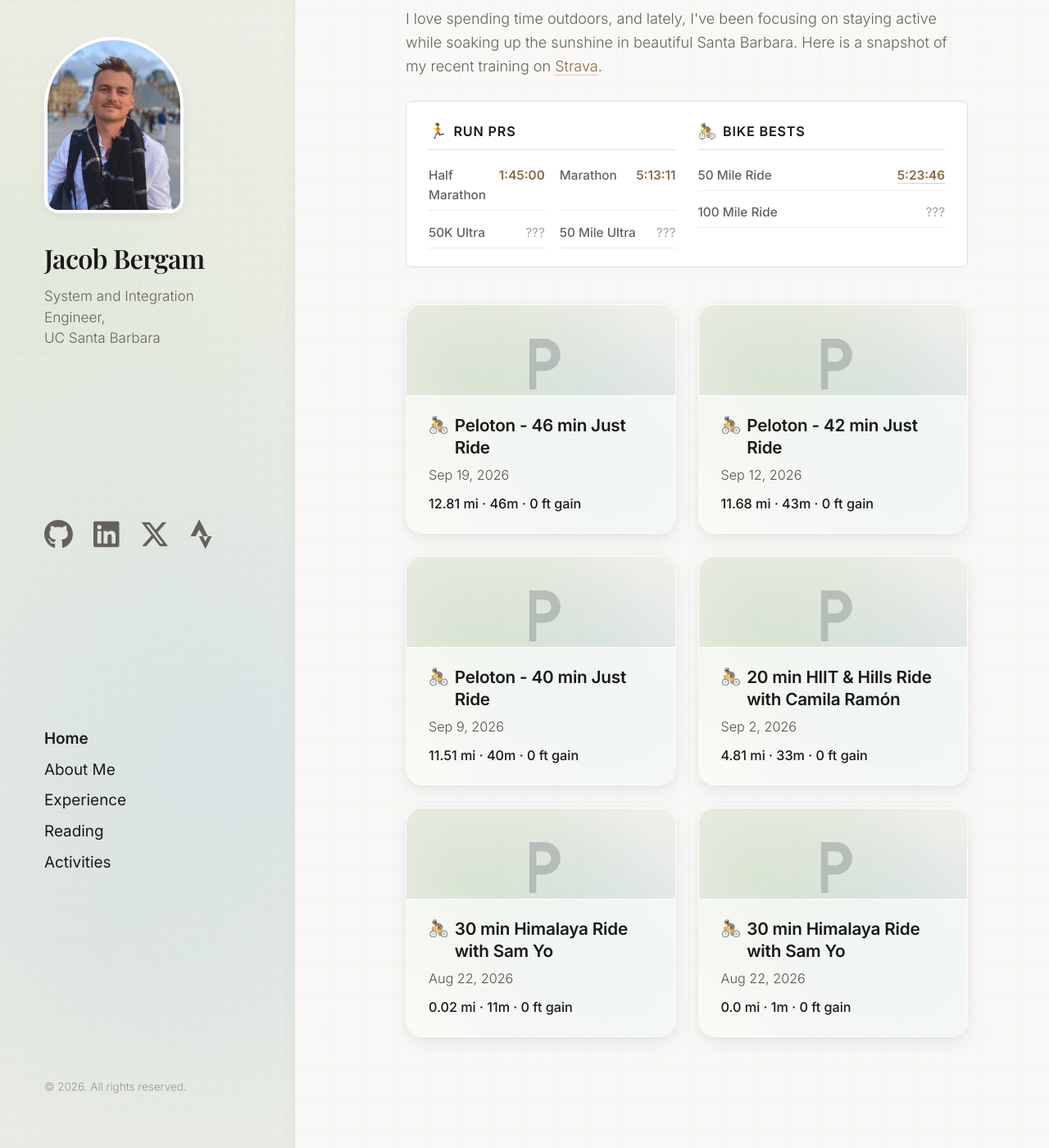
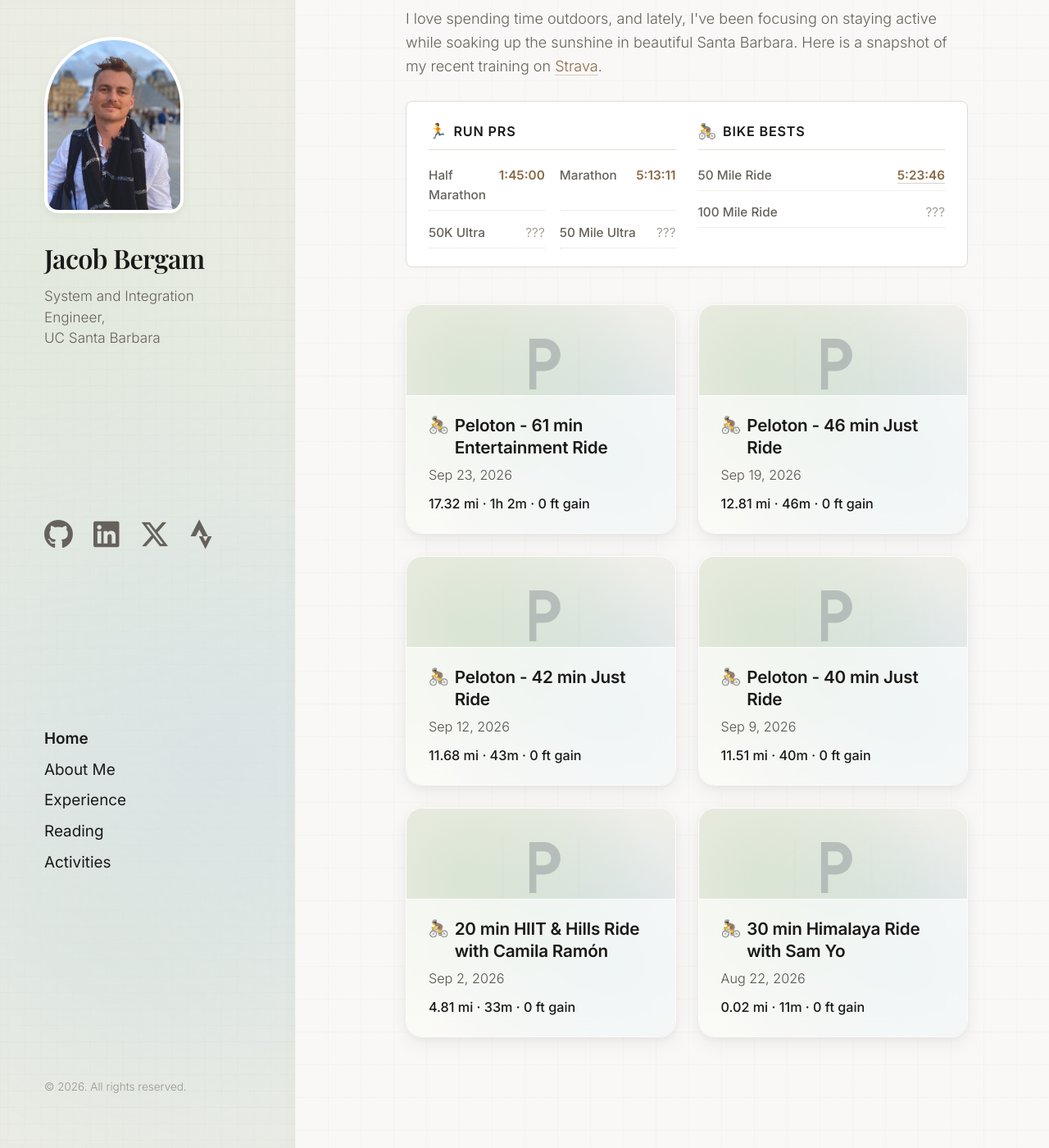
Before and after one commit to Jacobabergam/jacobbergam_blog, a Jekyll site: the page built from index.html, in a window 1280 px wide and 1400 px high, scrolled down 2142 px. Shown: the whole window at 82% size. Built offline with Jekyll 4.4.1, drawn with Linux system fonts in a browser that asks for light colours; some web fonts are replaced; the list of posts is cut into pages by our own code; part of the change alters nothing that is shown.

Commit message:
chore: update recent Strava activities and stats

```diff
--- a/_data/strava.yml
+++ b/_data/strava.yml
@@ -1,6 +1,20 @@
 ---
-fetched_at: '2026-09-22T07:14:19Z'
+fetched_at: '2026-09-23T07:16:35Z'
 activities:
+- id: 20291580649
+  name: Peloton - 61 min Entertainment Ride
+  type: Ride
+  sport_type: Ride
+  start_date: '2026-09-23T04:08:44Z'
+  distance_km: 27.88
+  moving_time_minutes: 61.5
+  elapsed_time_minutes: 61.5
+  average_speed_kph: 27.21
+  max_speed_kph: 30.46
+  total_elevation_gain_m: 0.0
+  url: https://www.strava.com/activities/20291580649
+  device_name: Peloton Bike
+  brand: peloton
 - id: 20245467564
   name: Peloton - 46 min Just Ride
   type: Ride
@@ -71,17 +85,3 @@ activities:
   url: https://www.strava.com/activities/19856375378
   device_name: Peloton Bike
   brand: peloton
-- id: 19856080050
-  name: 30 min Himalaya Ride with Sam Yo
-  type: Ride
-  sport_type: Ride
-  start_date: '2026-08-22T20:22:58Z'
-  distance_km: 0.0
-  moving_time_minutes: 0.9
-  elapsed_time_minutes: 0.9
-  average_speed_kph: 0.0
-  max_speed_kph: 0.0
-  total_elevation_gain_m: 0.0
-  url: https://www.strava.com/activities/19856080050
-  device_name: Peloton Bike
-  brand: peloton
```
